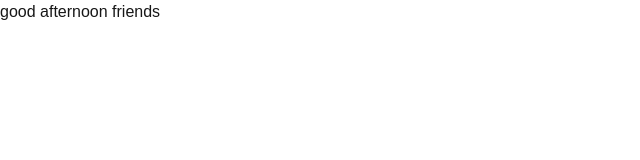
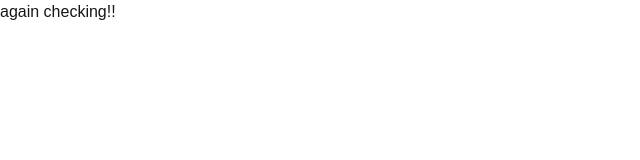
Before and after one commit to ShikharThaQuri/aayush-sir-project, a Next.js app: page / in a window 1280 px wide. Shown: the top 160 px of the page, without its empty margins (0-640 px from the left). Built offline with nearby package versions, Linux system fonts and the light colour scheme.

Commit message:
finally understand

```diff
--- a/app/page.tsx
+++ b/app/page.tsx
@@ -1,7 +1,7 @@
 export default function Home() {
   return (
     <>
-      <h1>good afternoon friends</h1>
+      <h1>again checking!!</h1>
     </>
   );
 }
```
